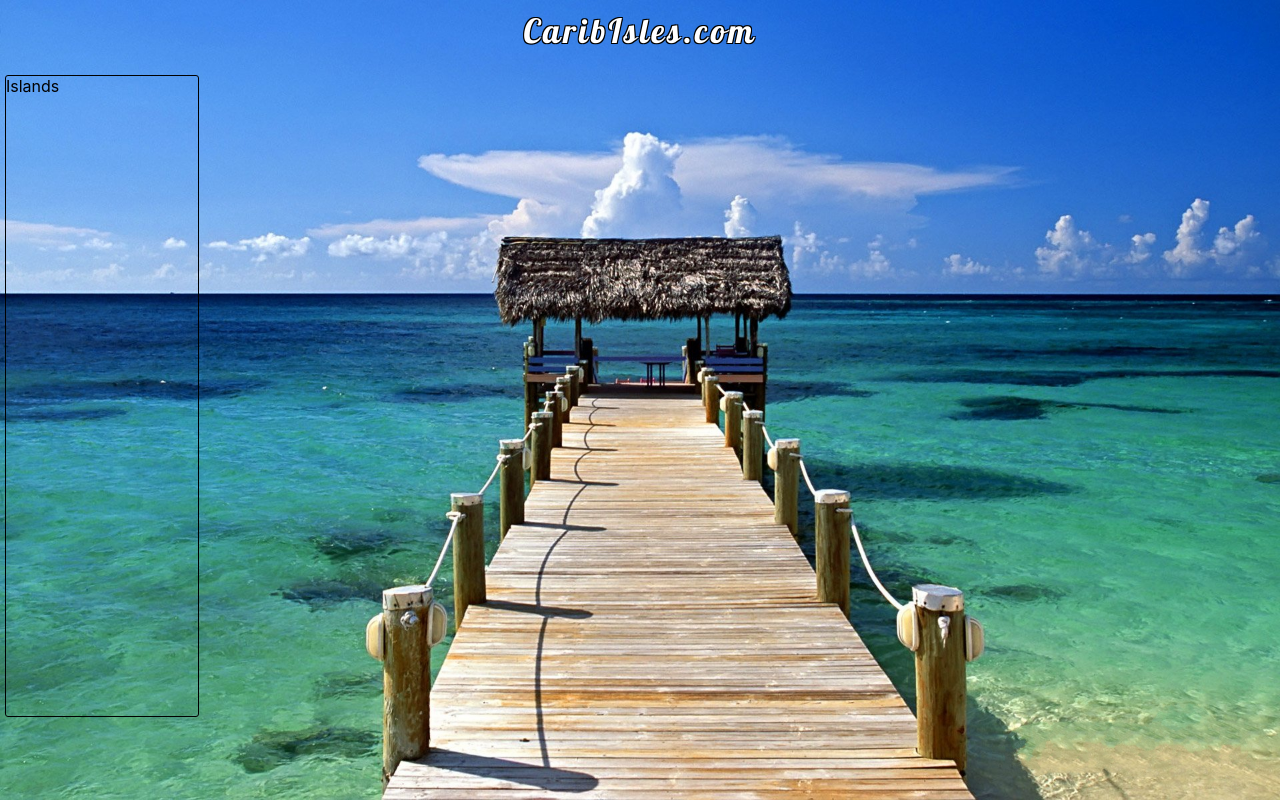
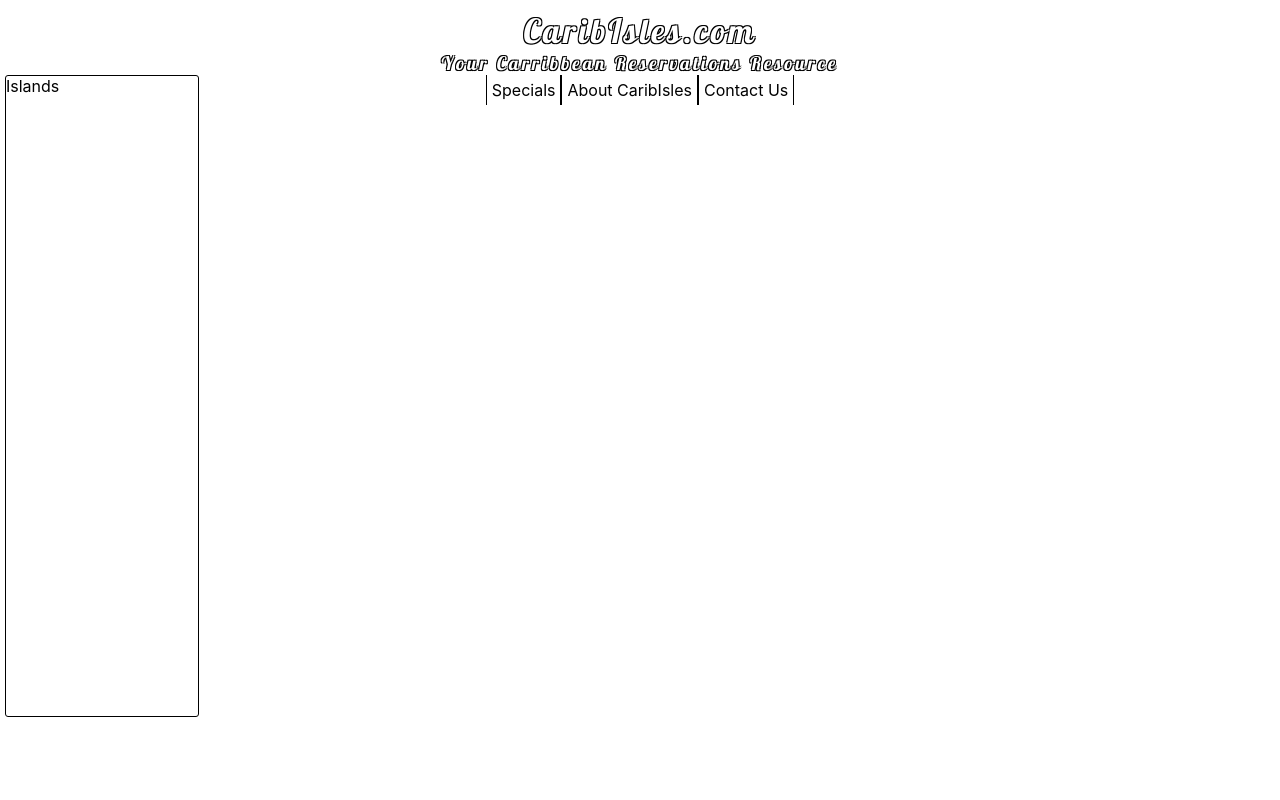
Before and after one commit to Msheezi/caribisles, a React (Create React App) app: page / in a window 1280 px wide. Built offline with nearby package versions, Linux system fonts and the light colour scheme.

Commit message:
Add in nav bar buttons

```diff
--- a/src/App.js
+++ b/src/App.js
@@ -3,6 +3,13 @@ import React from "react";
 import "./App.css";
 import { Navbar } from "./navbar";
 import { Sidebar } from "./leftbar";
+import styled from 'styled-components'
+
+const MainContent = styled.div`
+background: transparent;
+width: 100%;
+height: 100%;
+`
 
 function App() {
   return (
@@ -21,11 +28,16 @@ function App() {
     //       Learn React
     //     </a>
     //   </header>
-    <div style={{ height: 2000 }}>
+    <MainContent>
+
       <Navbar></Navbar>
       <Sidebar></Sidebar>
-    </div>
-  );
+
+    </MainContent>
+
+
+
+  )
 }
 
 export default App;
--- a/src/index.css
+++ b/src/index.css
@@ -5,12 +5,12 @@ body {
     sans-serif;
   -webkit-font-smoothing: antialiased;
   -moz-osx-font-smoothing: grayscale;
-    background-image: url('/background.jpg');
-    background-size: cover;
-    width: 100vw;
+    /* background-image: url('/background.jpg'); */
+
+    /* width: 100vw;
     height: 100vh;
     background-repeat: no-repeat;
-    position: fixed;
+    position: fixed; */
 }
 
 code {
--- a/src/navbar.jsx
+++ b/src/navbar.jsx
@@ -3,12 +3,11 @@ import styled from "styled-components";
 
 const Nav = styled.div`
   width: 100%;
-  height: 50px;
+  height: 150px;
   background-color: transparent;
   z-index: 1;
   text-align: center;
-  // border: 1px solid black;
-  // box-shadow: 1px 1px #454343;
+
   padding-top: 10px;
   position: fixed;
   top: 0;
@@ -27,16 +26,64 @@ const MySpan = styled.span`
 		1px 1px 0 #000;
 `;
 
+const SubTitle = styled.span`
+font-family: "Lobster", cursive;
+font-size: 14pt;
+color: white;
+letter-spacing: 3px;
+text-shadow: -1px -1px 0 #000,
+1px -1px 0 #000,
+-1px 1px 0 #000,
+1px 1px 0 #000;
+margin-top: -5px;
+`
 
+const NavButtons = styled.div`
+// height: 75px;
+background: transparent;
+display: flex;
+text-decoration: none;
+width: 100vw;
+overflow: hidden;
+justify-content: center;
+align-content: center;
+`
 
+const ButtonNav = styled.div`
+
+padding: 5px;
+border-left: 1px solid black;
+border-right: 1px solid black;
+vertical-align: center;
+text-align: center;
+&:hover {
+  background-color: #F7F8FA;
+  color: #1890ff;
+
+}
+
+`
 
 
 
 export const Navbar = props => {
   return (
     <Nav>
-      <MySpan>CaribIsles.com</MySpan>
+      <MySpan>CaribIsles.com
+        <br/>
+      </MySpan>
+      <SubTitle>Your Carribbean Reservations Resource</SubTitle>
 
+
+        <br/>
+      <NavButtons>
+
+        <ButtonNav>Specials</ButtonNav>
+        <ButtonNav>About CaribIsles</ButtonNav>
+        <ButtonNav>Contact Us</ButtonNav>
+
+
+      </NavButtons>
     </Nav>
   );
 };
```
